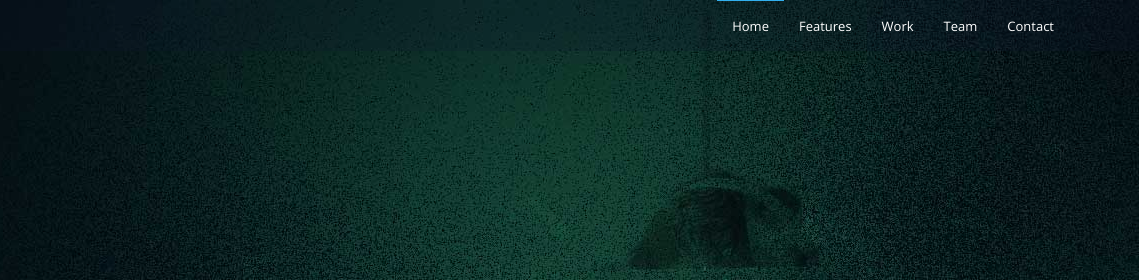
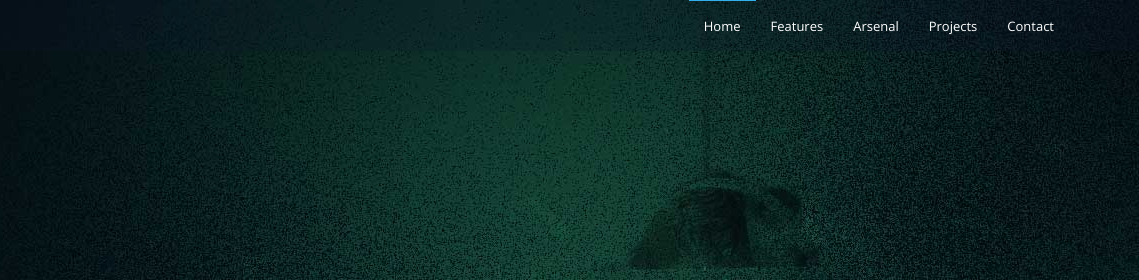
Before and after one commit to WaveDevelopers/wavedevelopers.github.io, a plain HTML site: page index.html in a window 1280 px wide. Shown: the top 280 px of the page, 141-1280 px from the left. Drawn offline with nearby package versions, Linux system fonts and the light colour scheme; some packages are replaced by stand-ins of ours; a script that the page names is missing.

Commit message:
Akash - Wavedevelopers new theme

```diff
--- a/index.html
+++ b/index.html
@@ -79,8 +79,8 @@
                     <ul id="nav" class="nav navbar-nav">
                         <li class="current"><a href="#body">Home</a></li>
                         <li><a href="#features">Features</a></li>
-                        <li><a href="#works">Work</a></li>
-                        <li><a href="#team">Team</a></li>
+                        <li><a href="#works">Arsenal</a></li>
+                        <li><a href="#team">Projects</a></li>
                         <li><a href="http://google.com">Contact</a></li>
                     </ul>
                 </nav>
```
